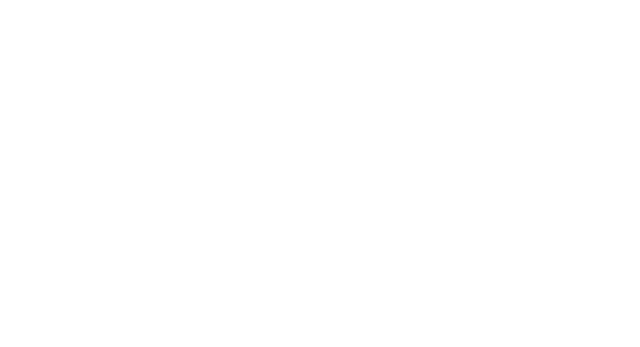
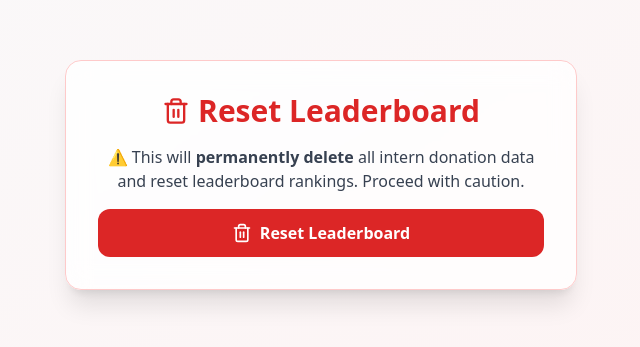
Before and after one commit to cjchandru798/fundraise-frontend-, a React (Vite) app: page /admin/reset-leaderboard in a window 1280 px wide. Before the commit this address had no page. Shown: the part 225-572 px from the top of the page, without its empty margins (319-959 px from the left). Built offline with nearby package versions, Linux system fonts and the light colour scheme; sample sign-in values are in the browser's storage.

Commit message:
reset leaderboard panel component is completed

```diff
--- a/src/App.tsx
+++ b/src/App.tsx
@@ -15,6 +15,7 @@ import AdminManagement from "./components/AdminManagement";
 import AdminAnalytics from "./pages/AdminAnalytics";
 import MilestoneManager from "./pages/MilestoneManager";
 import ExportPanel from "./components/ExportPanel";
+import ResetLeaderboardPanel from "./components/ResetLeaderboardPanel";
 
 export default function App() {
   return (
@@ -84,6 +85,7 @@ export default function App() {
         <Route path="/admin/manage-admins" element={<ProtectedRoute><AdminManagement /></ProtectedRoute>} />
         <Route path="/admin/milestones" element={<ProtectedRoute><MilestoneManager /></ProtectedRoute>} />
         <Route path="/admin/export" element={<ProtectedRoute><ExportPanel /></ProtectedRoute>} />
+        <Route path="/admin/reset-leaderboard" element={<ProtectedRoute><ResetLeaderboardPanel  /></ProtectedRoute>} />
 
 
 
--- /dev/null
+++ b/src/components/ResetLeaderboardPanel.tsx
@@ -0,0 +1,81 @@
+import React, { useState } from "react";
+import axios from "axios";
+import toast from "react-hot-toast";
+import { Trash2, Loader2 } from "lucide-react";
+import { motion } from "framer-motion";
+
+export default function ResetLeaderboardPanel() {
+  const [loading, setLoading] = useState(false);
+  const token = localStorage.getItem("adminToken");
+
+  const handleReset = async () => {
+    const confirm = window.confirm(
+      "⚠️ Are you sure you want to reset the leaderboard? This action cannot be undone."
+    );
+    if (!confirm) return;
+
+    setLoading(true);
+    try {
+      await axios.post(
+        "http://localhost:8080/api/superadmin/reset-leaderboard",
+        {},
+        {
+          headers: {
+            Authorization: `Bearer ${token}`,
+          },
+        }
+      );
+      toast.success("Leaderboard reset successfully!");
+    } catch (err) {
+      console.error(err);
+      toast.error("Reset failed. Please try again.");
+    } finally {
+      setLoading(false);
+    }
+  };
+
+  return (
+    <div className="min-h-screen bg-gradient-to-br from-gray-50 to-red-50 flex items-center justify-center p-6">
+      <motion.div
+        initial={{ opacity: 0, y: 30 }}
+        animate={{ opacity: 1, y: 0 }}
+        transition={{ duration: 0.4 }}
+        className="w-full max-w-lg bg-white/80 backdrop-blur-md shadow-xl rounded-2xl p-8 border border-red-200"
+      >
+        <div className="text-center space-y-4">
+          <h2 className="text-3xl font-extrabold text-red-600 flex items-center justify-center gap-2">
+            <Trash2 className="w-7 h-7" />
+            Reset Leaderboard
+          </h2>
+
+          <p className="text-gray-700">
+            ⚠️ This will <strong>permanently delete</strong> all intern donation data and
+            reset leaderboard rankings. Proceed with caution.
+          </p>
+
+          <button
+            onClick={handleReset}
+            disabled={loading}
+            className={`w-full py-3 px-4 rounded-xl font-semibold text-white transition-all flex items-center justify-center gap-2 ${
+              loading
+                ? "bg-red-400 cursor-not-allowed"
+                : "bg-red-600 hover:bg-red-700 active:scale-95"
+            }`}
+          >
+            {loading ? (
+              <>
+                <Loader2 className="animate-spin h-5 w-5" />
+                Resetting...
+              </>
+            ) : (
+              <>
+                <Trash2 className="h-5 w-5" />
+                Reset Leaderboard
+              </>
+            )}
+          </button>
+        </div>
+      </motion.div>
+    </div>
+  );
+}
```
